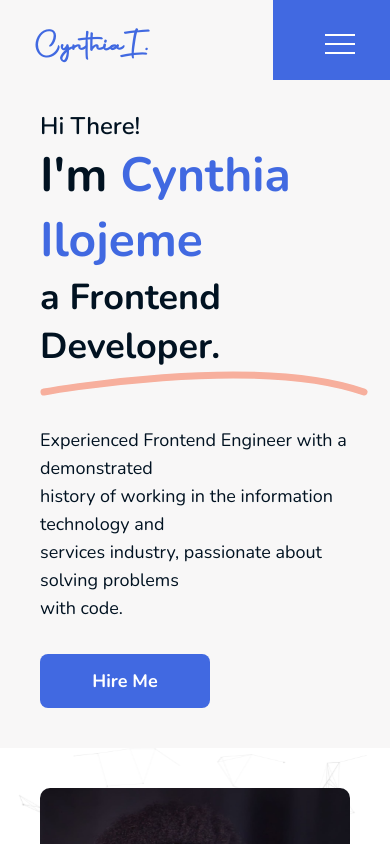
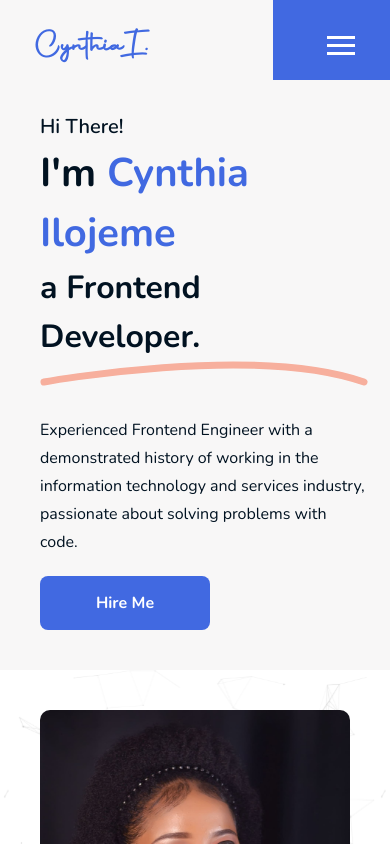
Before and after one commit to Cynthiailojeme/cynthia-react-portfolio, a React (Create React App) app: page / in a window 390 px wide. Shown: the top 844 px of the page. Built offline with nearby package versions, Linux system fonts and the light colour scheme.

Commit message:
reduce text size on mobile, add cancel icon

```diff
--- a/src/components/Header.jsx
+++ b/src/components/Header.jsx
@@ -58,9 +58,9 @@ const Header = () => {
 
       <div className="header-mid" onClick={() => setClicked(false)}>
         <label htmlFor="nav-check">
-          <div className="header-mid-item1"></div>
-          <div className="header-mid-item2"></div>
-          <div className="header-mid-item3"></div>
+          <div className="header-mid-item"></div>
+          <div className="header-mid-item"></div>
+          <div className="header-mid-item"></div>
         </label>
       </div>
     </div>
--- a/src/sass/home.scss
+++ b/src/sass/home.scss
@@ -106,14 +106,14 @@
     padding-left: 30px;
     cursor: pointer;
     padding-left: 30px;
+    transition: all 0.5s ease-out;
 
-    &-item1,
-    &-item2,
-    &-item3 {
-      width: 30px;
-      height: 2px;
-      margin-bottom: 7px;
+    &-item {
+      width: 28px;
+      height: 3px;
+      margin: 0 0 5px 0;
       background: $portfolio-white;
+      transition: all 0.5s ease-out;
     }
   }
 
@@ -541,6 +541,11 @@
 }
 
 @media screen and (max-width: 768px) {
+  .button-color,
+  .button-white {
+    font-size: 16px;
+  }
+
   .header {
     padding: 15px 35px 0 35px;
 
@@ -574,29 +579,35 @@
           margin-bottom: 0;
         }
       }
+
+      &:nth-child(1) {
+        transition-delay: 0.1s;
+      }
+
+      &:nth-child(2) {
+        transition-delay: 0.2s;
+      }
+
+      &:nth-child(3) {
+        transition-delay: 0.3s;
+      }
+
+      &:nth-child(4) {
+        transition-delay: 0.4s;
+      }
     }
 
     #nav-check:checked ~ .header-mid {
-      &-item1 {
-        background: $portfolio-white;
-        transform: rotate(45deg);
+      .header-mid-item:first-child {
+        transform: rotate(45deg) translate(5px, 5px);
       }
 
-      &-item2 {
-        display: none;
+      .header-mid-item:nth-child(2) {
+        opacity: 0;
       }
 
-      &-item3 {
-        transform: rotate(90deg);
-        z-index: 2;
-      }
-
-      .md {
-        height: 25px;
-        width: 2px;
-        background-color: black;
-        transform: rotate(90deg);
-        z-index: 2;
+      .header-mid-item:nth-child(3) {
+        transform: rotate(-45deg) translate(7px, -6px);
       }
     }
   }
@@ -606,6 +617,38 @@
     grid-template-columns: 1fr;
     padding: 40px;
     background: none;
+
+    &-left {
+      width: 100%;
+
+      p {
+        font-size: 20px;
+        line-height: 32px;
+      }
+
+      h1 {
+        font-size: 40px;
+        line-height: 60px;
+
+        span {
+          color: $portfolio-deep;
+        }
+      }
+
+      h3 {
+        font-size: 32px;
+      }
+
+      h5 {
+        font-size: 16px;
+        line-height: 28px;
+        margin-bottom: 20px;
+
+        br {
+          display: none;
+        }
+      }
+    }
 
     &-right {
       display: none;
@@ -626,8 +669,22 @@
     grid-template-columns: 1fr;
   }
 
+  .about-right h3 {
+    font-size: 16px;
+  }
+
   .portfolio {
     padding: 0 40px;
+
+    p {
+      font-size: 16px;
+      line-height: 22px;
+    }
+
+    h3 {
+      font-size: 32px;
+      line-height: 42px;
+    }
 
     &-section {
       &-item {
```
